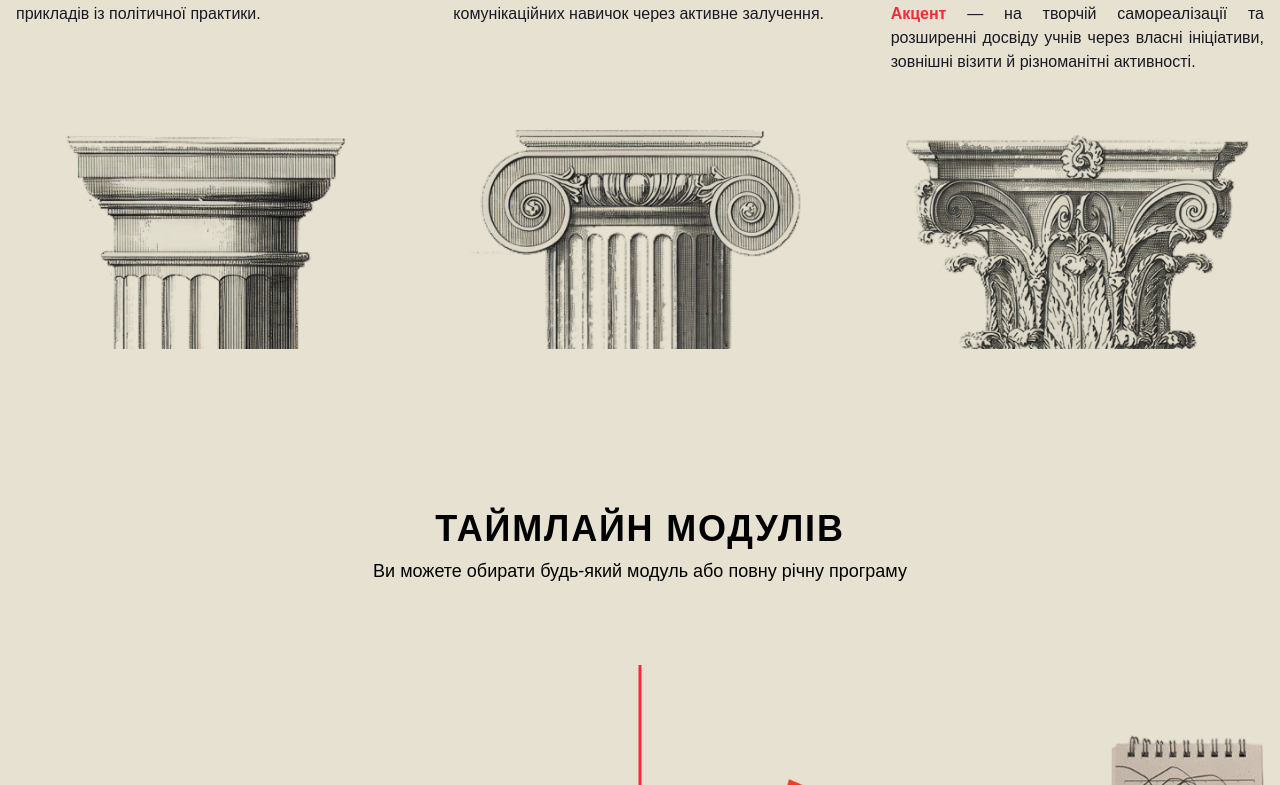
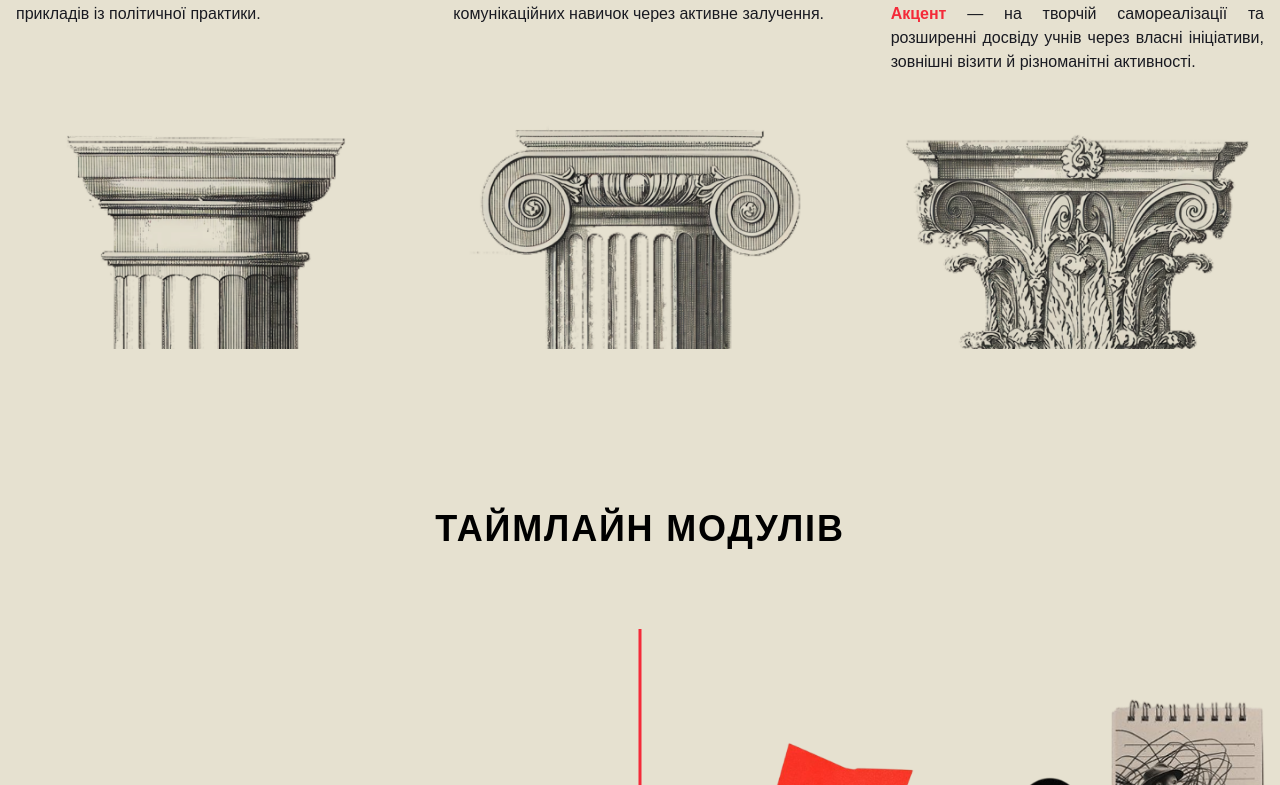
Before and after one commit to 1butenko/order-school-web, a Next.js app: page / in a window 1280 px wide. Shown: the part 3421-4206 px from the top of the page. Built offline with nearby package versions, Linux system fonts and the light colour scheme; a web font is replaced by a local one.

Commit message:
fix Timeline

```diff
--- a/src/app/sections/Timeline.tsx
+++ b/src/app/sections/Timeline.tsx
@@ -16,10 +16,6 @@ export default function Timeline({ id }: AnimatedProps) {
         <h1 className="text-2xl md:text-4xl tracking-wide md:tracking-wider uppercase font-sans font-bold mb-2 md:mb-2">
           Таймлайн модулів
         </h1>
-        <h2 className="text-sm md:text-lg font-mono font-medium md:font-medium">
-          Ви можете обирати будь-який модуль або повну річну програму
-        </h2>
-
       </div>
 
       <ol className="relative mt-12 md:mt-20 space-y-8 before:absolute before:left-7.5 before:top-0 before:h-full before:w-[3px] before:bg-primary md:before:left-1/2 md:before:-translate-x-1/2">
```
